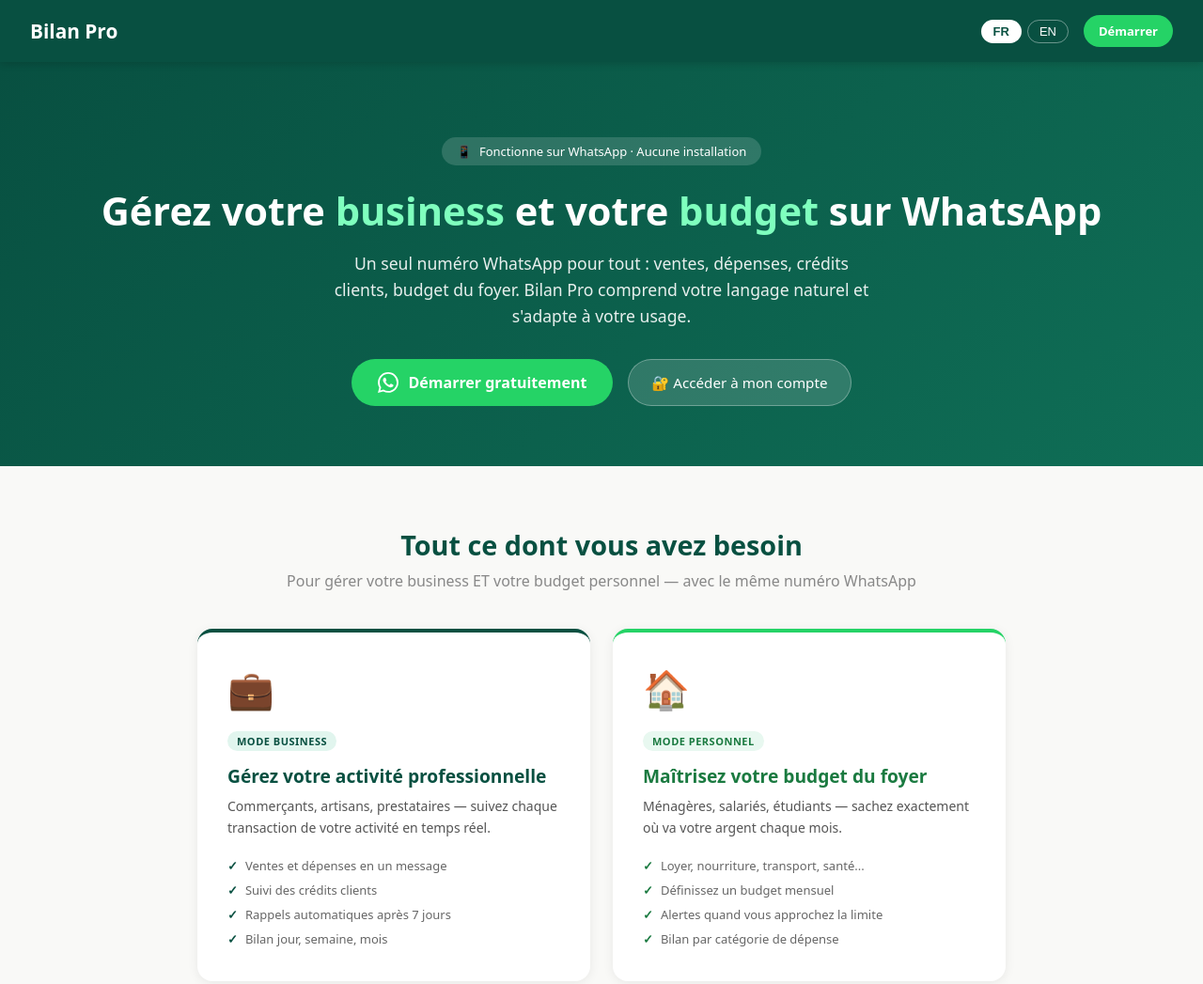
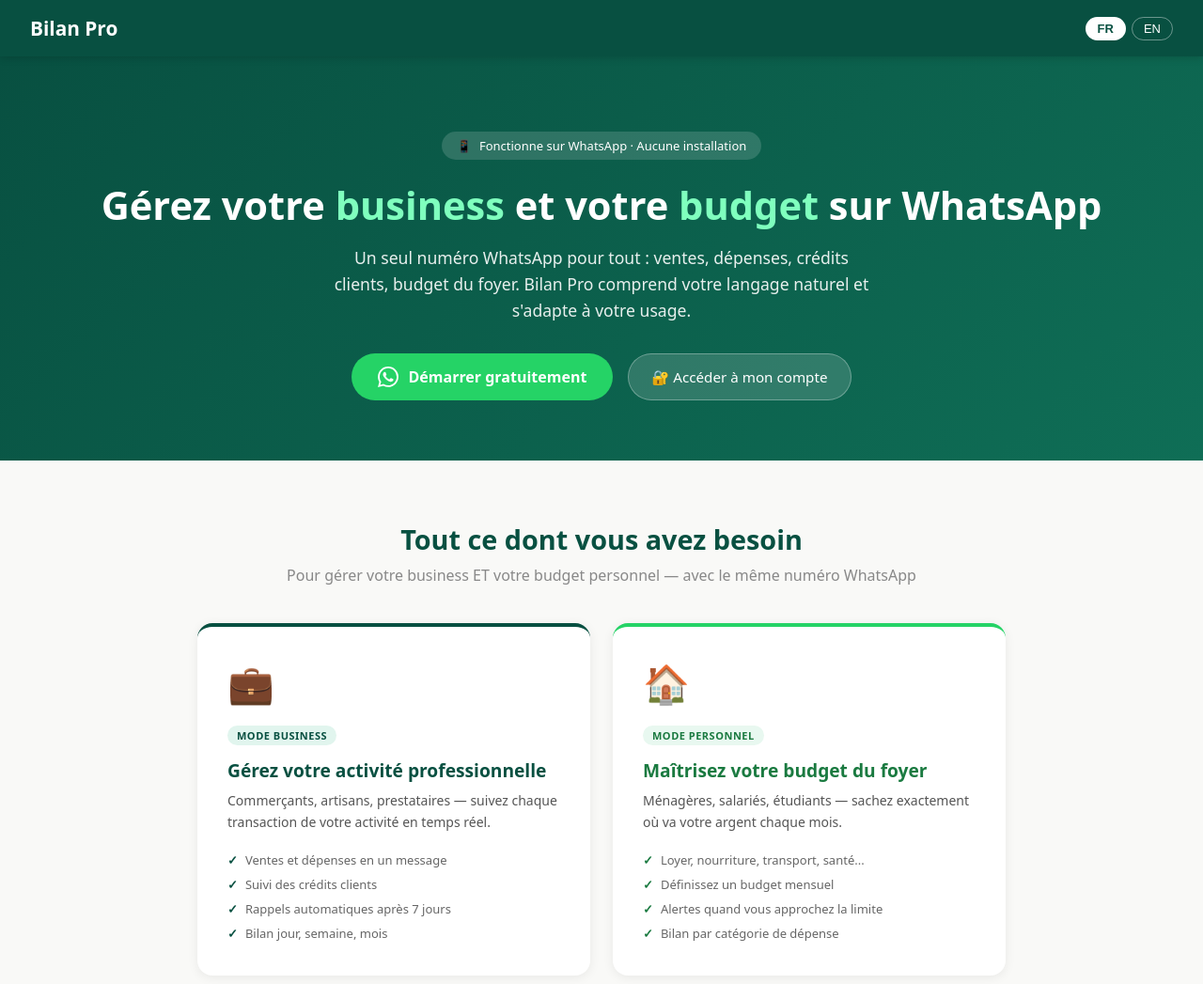
Before and after one commit to yop007/comptable-whatsapp, a website: page landing.html in a window 1280 px wide. Shown: the top 1047 px of the page at 94% size. Drawn offline with Linux system fonts and the light colour scheme.

Commit message:
fix: nav avec logo et FR/EN uniquement

```diff
--- a/landing.html
+++ b/landing.html
@@ -141,7 +141,6 @@
       <button class="active" onclick="setLang('fr')">FR</button>
       <button onclick="setLang('en')">EN</button>
     </div>
-    <a href="https://wa.me/14155238886?text=join%20nature-talk" class="btn-nav-wa" data-fr="Démarrer" data-en="Start">Démarrer</a>
   </div>
 </nav>
 
```
